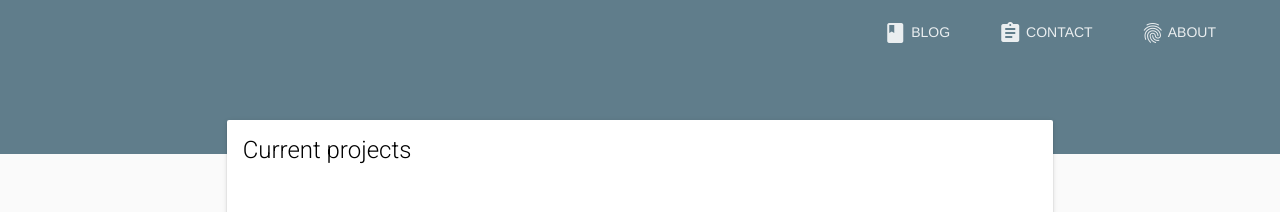
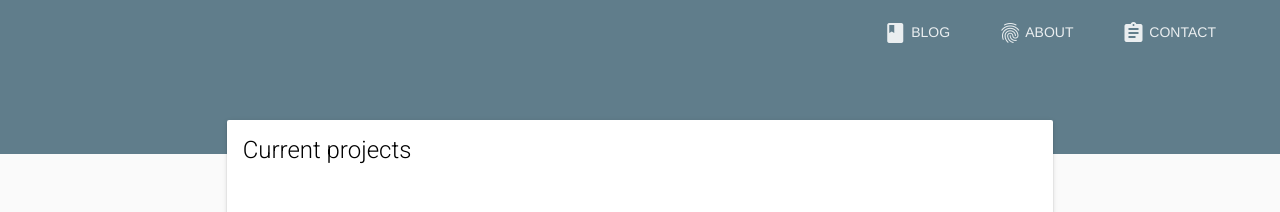
Before and after one commit to mcomisso/mcomisso.github.io, a Jekyll site: the page built from projects/index.html, in a window 1280 px wide. Shown: the top 212 px of the page. Built offline with Jekyll 4.4.1, drawn with Linux system fonts in a browser that asks for light colours; nearby versions of some CDN libraries.

Commit message:
Fix: moved menu

```diff
--- a/_includes/menu.html
+++ b/_includes/menu.html
@@ -3,7 +3,7 @@
   <i class="material-icons">book</i> Blog</a>
 <!-- <a class="mdl-navigation__link mdl-typography--text-uppercase" href="/projects">
   <i class="material-icons">assignment</i> Projects</a> -->
+<a class="mdl-navigation__link mdl-typography--text-uppercase" href="/about">
+  <i class="material-icons">fingerprint</i> About</a>
 <a class="mdl-navigation__link mdl-typography--text-uppercase" href="/contact">
 <i class="material-icons">assignment</i> Contact</a>
-<a class="mdl-navigation__link mdl-typography--text-uppercase" href="/about">
-  <i class="material-icons">fingerprint</i> About</a>
```
